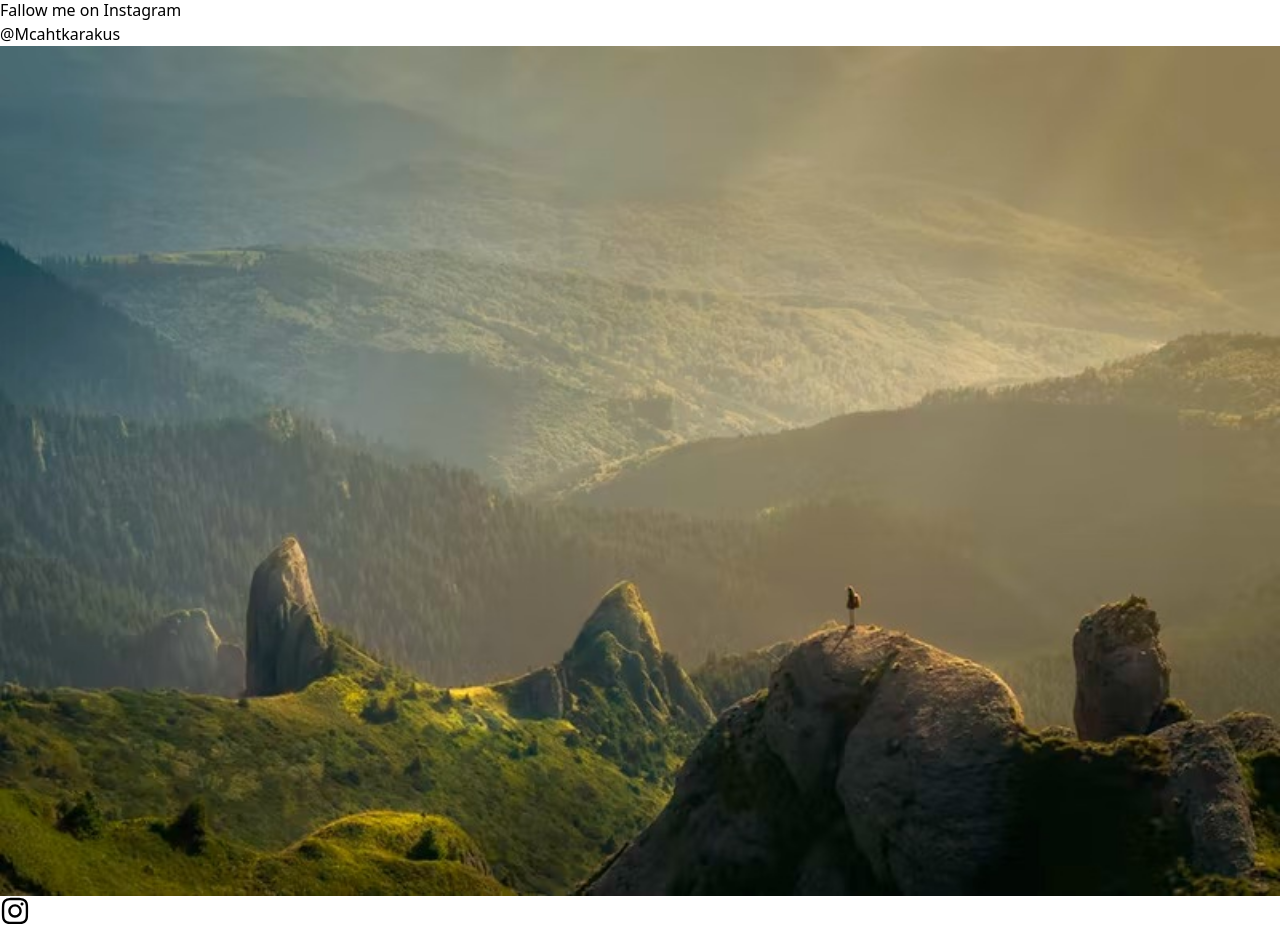
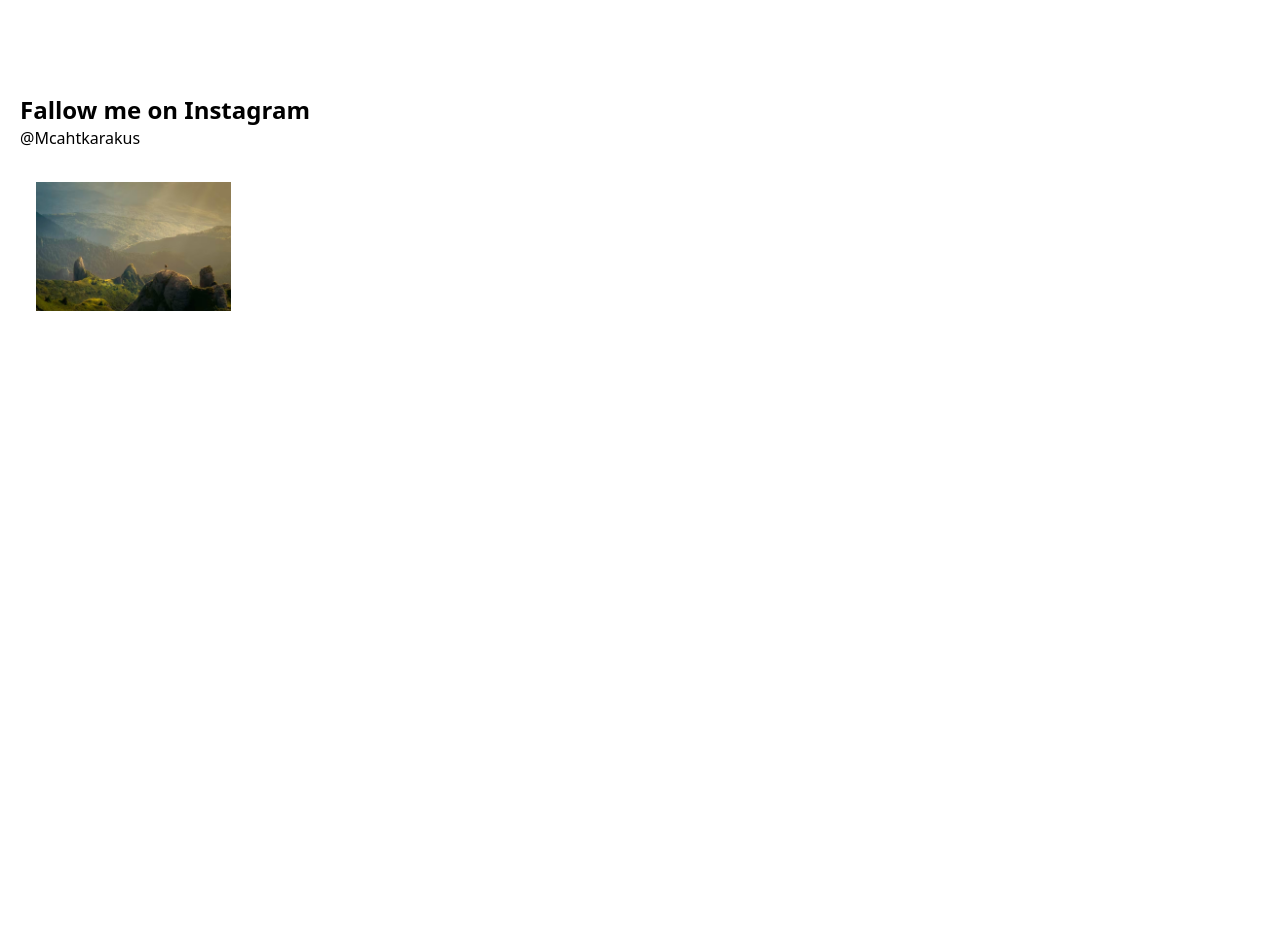
Before and after one commit to mucahitkarakus/nextjs-capturphoto, a Next.js app: page / in a window 1280 px wide. Shown: the part 1820-2746 px from the top of the page. After the commit the page ends 2243 px from the top, so only its background shows below. Built offline with nearby package versions, Linux system fonts and the light colour scheme.

Commit message:
instagram grid component

```diff
--- a/components/Instagram.jsx
+++ b/components/Instagram.jsx
@@ -9,10 +9,10 @@
 
 const Instagram = () => {
   return (
-    <div>
-      <p>Fallow me on Instagram</p>
-      <p>@Mcahtkarakus</p>
-      <div>
+    <div className="max-w-[1240px] mx-auto py-24">
+      <p className="text-2xl font-bold">Fallow me on Instagram</p>
+      <p className="pb-4">@Mcahtkarakus</p>
+      <div className="grid grid-cols-2 md:grid-cols-3 lg:grid-cols-6 gap-2 p-4">
         <InstagramImg socialImg={IgImg1} />
       </div>
     </div>
--- a/components/InstagramImg.jsx
+++ b/components/InstagramImg.jsx
@@ -12,8 +12,8 @@
         layout="responsive"
       />
       {/* Overlay*/}
-      <div className="absolute top-0 left-0 right-0 bottom-0 hover:bg-black/50 " />
-      <p>
+      <div className="flex justify-center items-center- absolute top-0 left-0 right-0 bottom-0 hover:bg-black/50 " />
+      <p className="text-gray-300 hidden group-hover:block">
         <FaInstagram size={30} />
       </p>
     </div>
```
